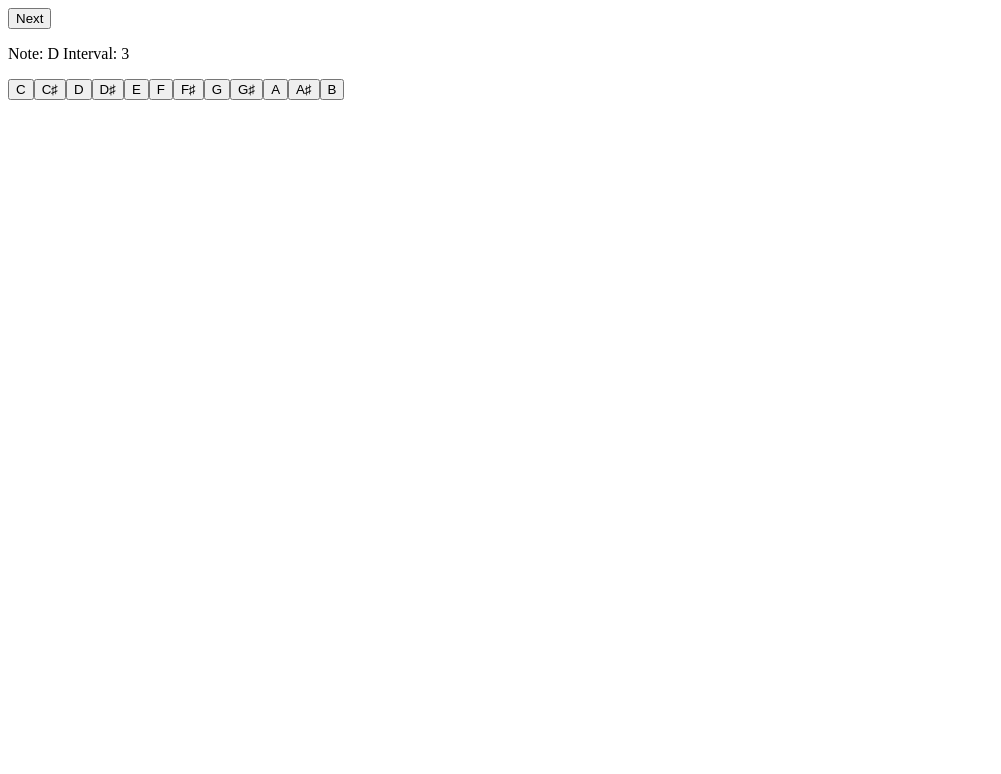
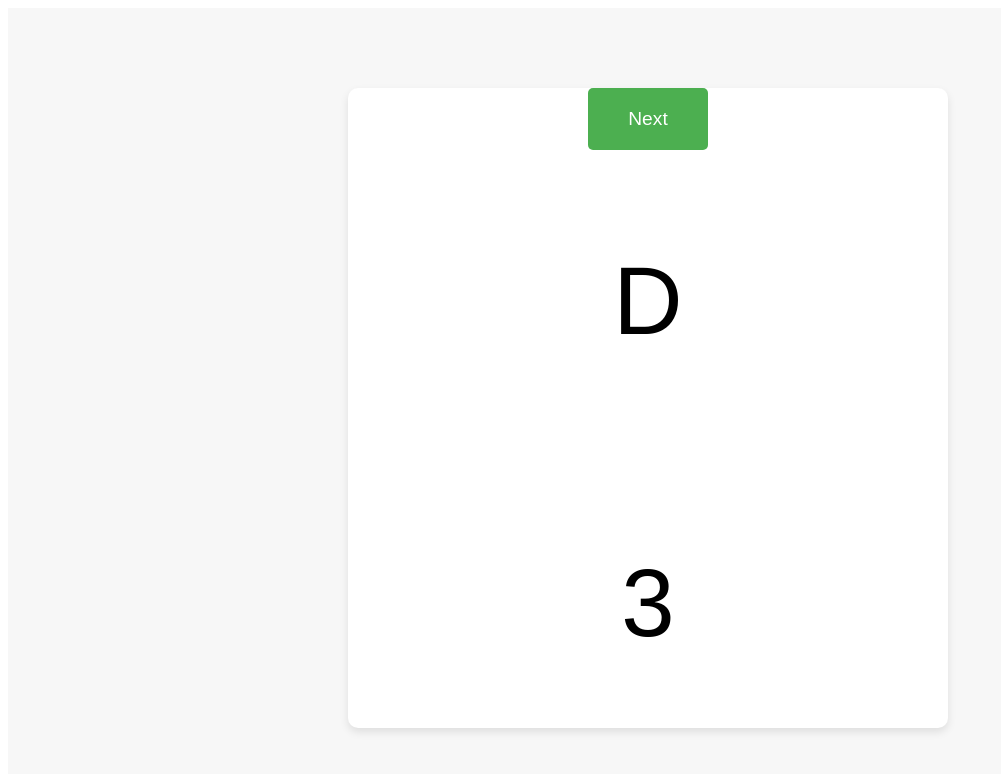
Before and after one commit to stephenjayakar/music-math, a React (Create React App) app: page / in a window 1280 px wide. Shown: the top 774 px of the page, without its empty margins (0-1001 px from the left). Built offline with nearby package versions, Linux system fonts and the light colour scheme.

Commit message:
added css, renamed file to music

```diff
--- /dev/null
+++ b/src/App.css
@@ -0,0 +1,74 @@
+.app-container {
+  display: flex;
+  height: 100vh;
+  width: 100vw;
+  align-items: center;
+  justify-content: center;
+  font-family: 'Arial', sans-serif;
+  background-color: #f7f7f7;
+  margin: 0;
+  padding: 0;
+}
+
+.content {
+  display: flex;
+  flex-direction: column;
+  align-items: center;
+  justify-content: space-around;
+  height: 80%;
+  width: 90%;
+  max-width: 600px;
+  background-color: white;
+  box-shadow: 0 4px 8px rgba(0,0,0,0.1);
+  border-radius: 10px;
+  overflow: hidden;
+}
+
+.note-interval-display {
+  text-align: center;
+  font-size: 4em;
+  flex-grow: 2;
+  display: flex;
+  flex-direction: column;
+  justify-content: center;
+}
+
+.answers-container {
+  display: grid;
+  grid-template-columns: repeat(auto-fit, minmax(70px, 1fr));
+  gap: 10px;
+  width: 100%;
+  padding: 20px;
+}
+
+.answer-button, .next-button {
+  padding: 15px 30px;
+  font-size: 1em;
+  cursor: pointer;
+  background-color: #4CAF50;
+  color: white;
+  border: none;
+  border-radius: 5px;
+  transition: background-color 0.3s, transform 0.3s;
+}
+
+.answer-button:hover, .next-button:hover {
+  background-color: #45a049;
+  transform: translateY(-2px);
+}
+
+.message {
+  font-size: 1.2em;
+  color: #333;
+}
+
+/* Media query for larger screens */
+@media (min-width: 600px) {
+  .note-interval-display {
+    font-size: 6em;
+  }
+  .answer-button, .next-button {
+    padding: 20px 40px;
+    font-size: 1.2em;
+  }
+}
--- a/src/App.js
+++ b/src/App.js
@@ -1,5 +1,6 @@
 import React, { useState, useEffect } from 'react';
-import * as music from './math';
+import * as music from './music';
+import './App.css';
 
 function App() {
   const [randomNoteAndInterval, setRandomNoteAndInterval] = useState({});
@@ -34,19 +35,22 @@ function App() {
   }, []);
 
   return (
-    <div>
-      <button onClick={()=>resetRandomNoteAndInterval()}>Next</button>
-      {randomNoteAndInterval && (
-        <>
-          <p>Note: {randomNoteAndInterval.note} Interval: {randomNoteAndInterval.interval}</p>
-          <div>
-            {music.notes.map((answer) =>
-              <button onClick={() => submitAnswer(answer)}>{answer}</button>
-            )}
+    <div className="app-container">
+      <div className="content">
+        <button className="next-button" onClick={()=>resetRandomNoteAndInterval()}>Next</button>
+        {randomNoteAndInterval && (
+          <div className="note-interval-display">
+            <p className="note-display">{randomNoteAndInterval.note}</p>
+            <p className="interval-display">{randomNoteAndInterval.interval}</p>
           </div>
-        </>
-      )}
-      {message && <p>{message}</p>}
+        )}
+        <div className="answers-container">
+          {music.notes.map((answer) =>
+            <button className="answer-button" onClick={() => submitAnswer(answer)}>{answer}</button>
+          )}
+        </div>
+        {message && <p className="message">{message}</p>}
+      </div>
     </div>
   );
 }
```
Also changed, not shown: src/music.js (renamed from src/math.js), 2 other files (tests, documents, lock files or other folders).
